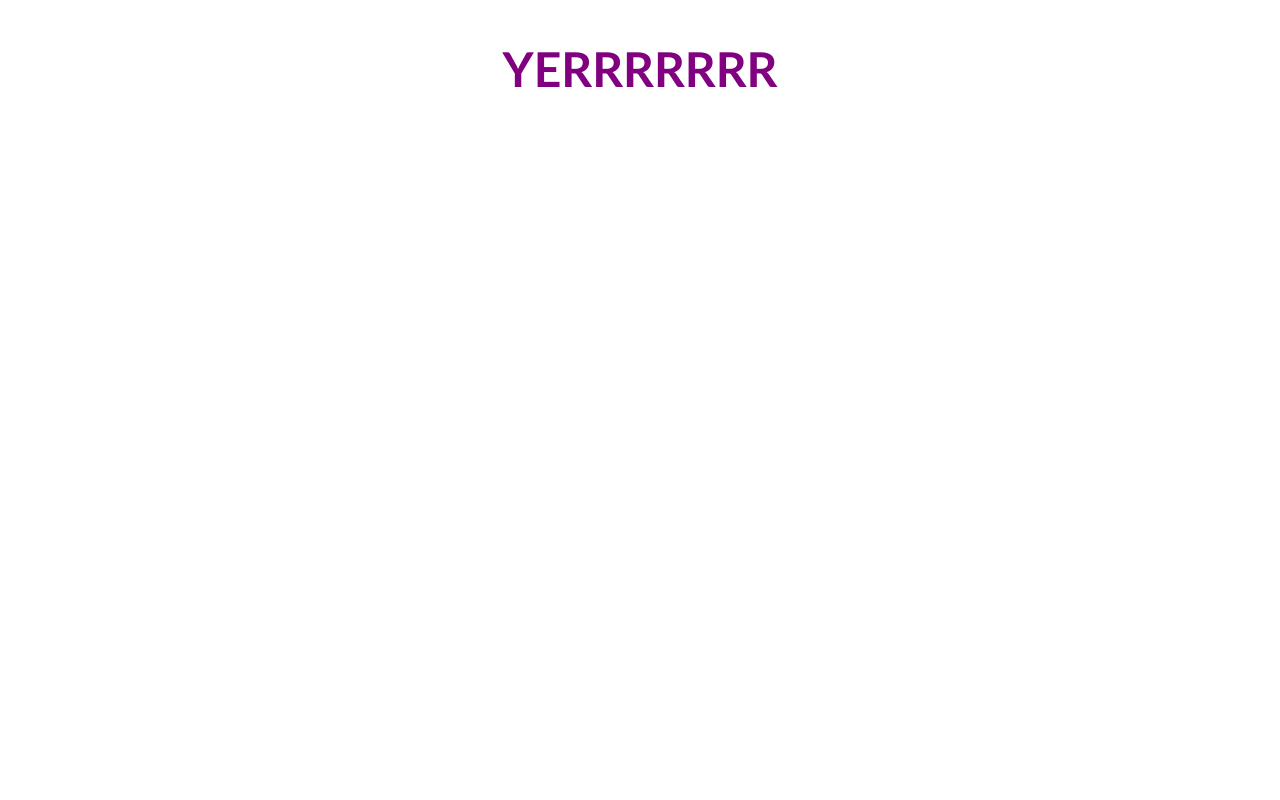
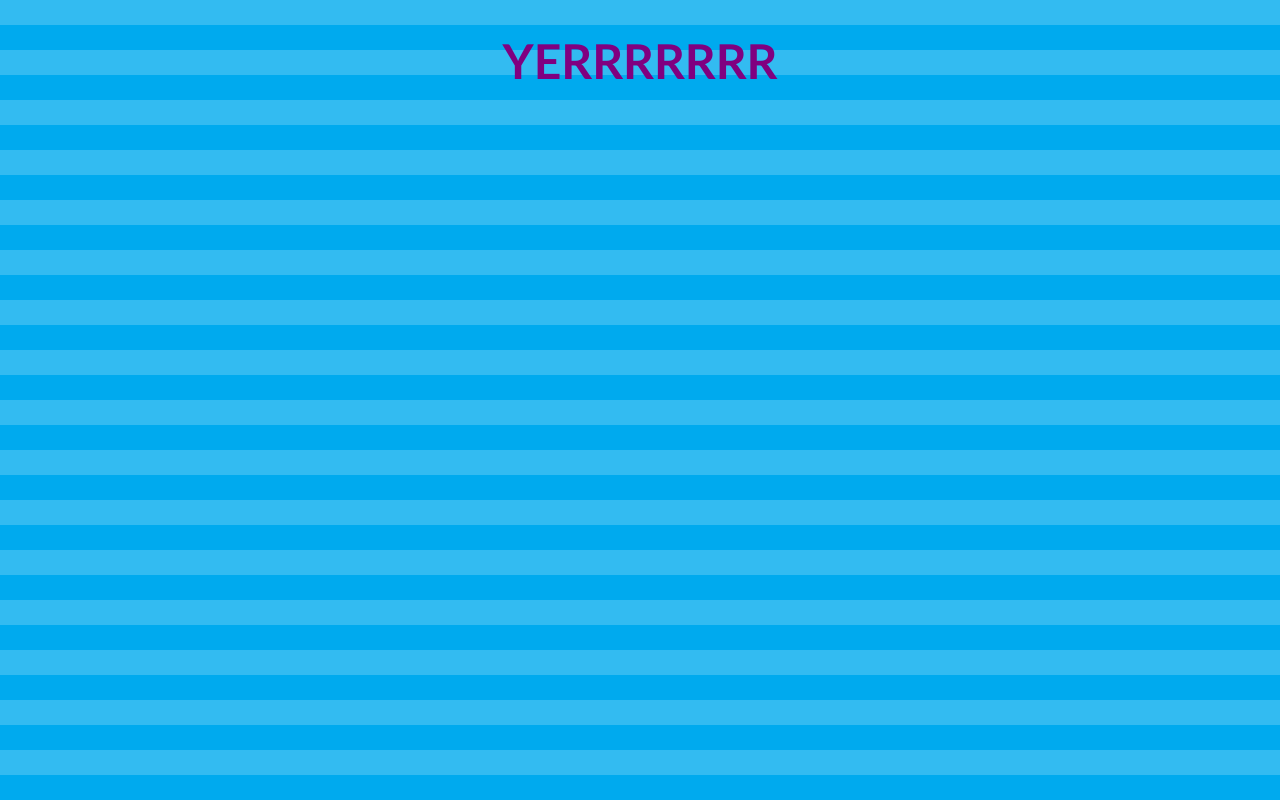
Before and after one commit to Suiradkr/ProjectTraining, a plain HTML site: page index.html in a window 1280 px wide. Both pictures are taken after a click on the element "YERRRRRRR". Shown: the top 800 px of the page. Drawn offline with Linux system fonts and the light colour scheme.

Commit message:
Added a background and comments

```diff
--- a/index.html
+++ b/index.html
@@ -8,9 +8,11 @@
     <script src="script.js"></script>
   </head>
   <body>
-    <div class="AD-Project">
-      <div class="title">
-        <h1 id="yerr" onclick=changeColor()>YERRRRRRR</h1>
+    <div class="patterns pt1">
+      <div class="AD-Project">
+        <div class="title">
+          <h1 id="yerr" onclick="changeColor()">YERRRRRRR</h1>
+        </div>
       </div>
     </div>
   </body>
--- a/script.js
+++ b/script.js
@@ -1,8 +1,19 @@
-
-function changeColor(){
-   let random =  Math.floor(Math.random() * 10);
-   let colorList = ["green", "blue", "red", "purple", "green", "black", "red", "purple", "yellow", "pink"];
-   let newColor = colorList[random];
-   let element = document.getElementById("yerr");
-   element.style.color = newColor;
+// Just a random function to change the yerr title  to check if javascript is connected properly
+function changeColor() {
+  let random = Math.floor(Math.random() * 10);
+  let colorList = [
+    "green",
+    "blue",
+    "red",
+    "purple",
+    "green",
+    "black",
+    "red",
+    "purple",
+    "yellow",
+    "pink",
+  ];
+  let newColor = colorList[random];
+  let element = document.getElementById("yerr");
+  element.style.color = newColor;
 }
--- a/style.css
+++ b/style.css
@@ -1,6 +1,48 @@
+/* Blue striped background */
+body {
+  margin: 0px;
+}
+
+.patterns {
+  width: 100vw;
+  height: 100vw;
+}
+
+.pt1 {
+  background-size: 50px 50px;
+  background-color: #0ae;
+  background-image: -webkit-linear-gradient(
+    rgba(255, 255, 255, 0.2) 50%,
+    transparent 50%,
+    transparent
+  );
+  background-image: -moz-linear-gradient(
+    rgba(255, 255, 255, 0.2) 50%,
+    transparent 50%,
+    transparent
+  );
+  background-image: -ms-linear-gradient(
+    rgba(255, 255, 255, 0.2) 50%,
+    transparent 50%,
+    transparent
+  );
+  background-image: -o-linear-gradient(
+    rgba(255, 255, 255, 0.2) 50%,
+    transparent 50%,
+    transparent
+  );
+  background-image: linear-gradient(
+    rgba(255, 255, 255, 0.2) 50%,
+    transparent 50%,
+    transparent
+  );
+}
+/* end of blue striped background */
+
 .AD-Project {
   display: flex;
-  font-family: "Gill Sans", "Gill Sans MT", "Calibri", "Trebuchet MS", sans-serif;
+  font-family: "Gill Sans", "Gill Sans MT", "Calibri", "Trebuchet MS",
+    sans-serif;
 
   .title {
     display: flex;
```
